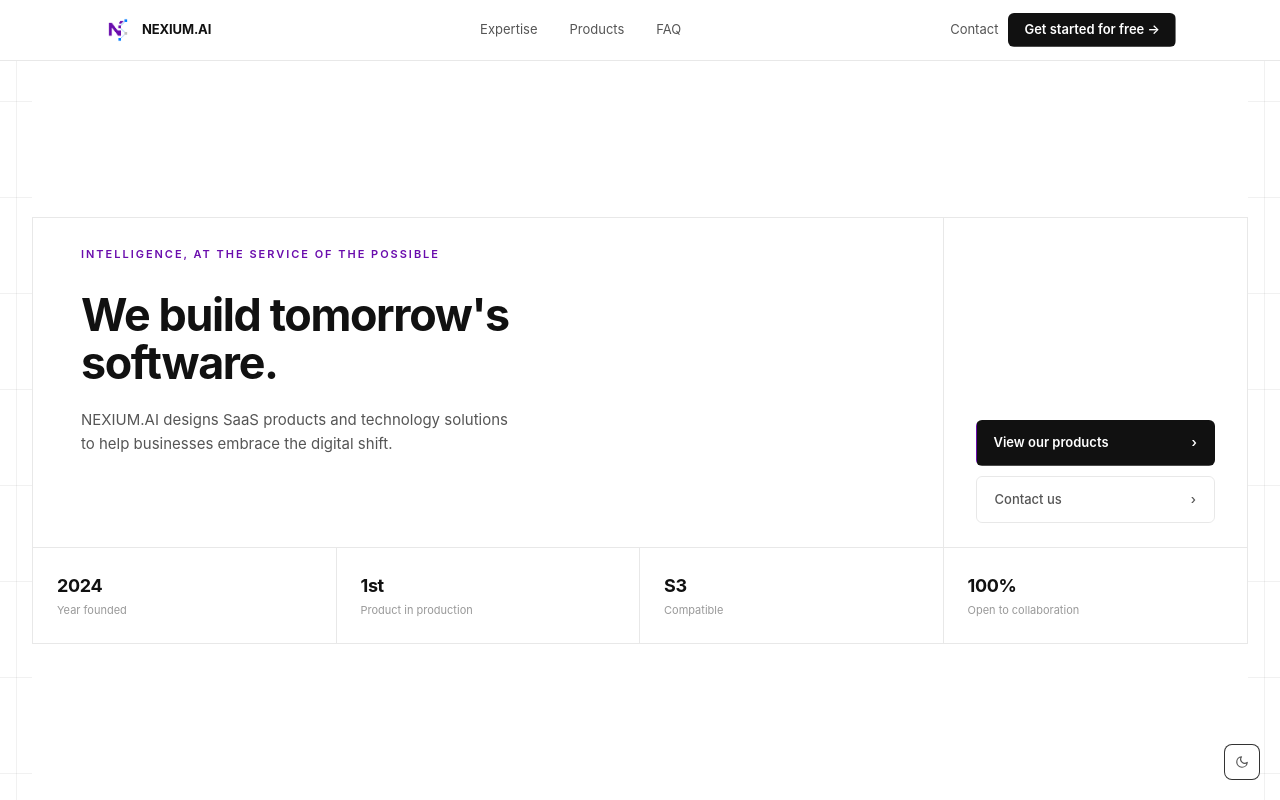
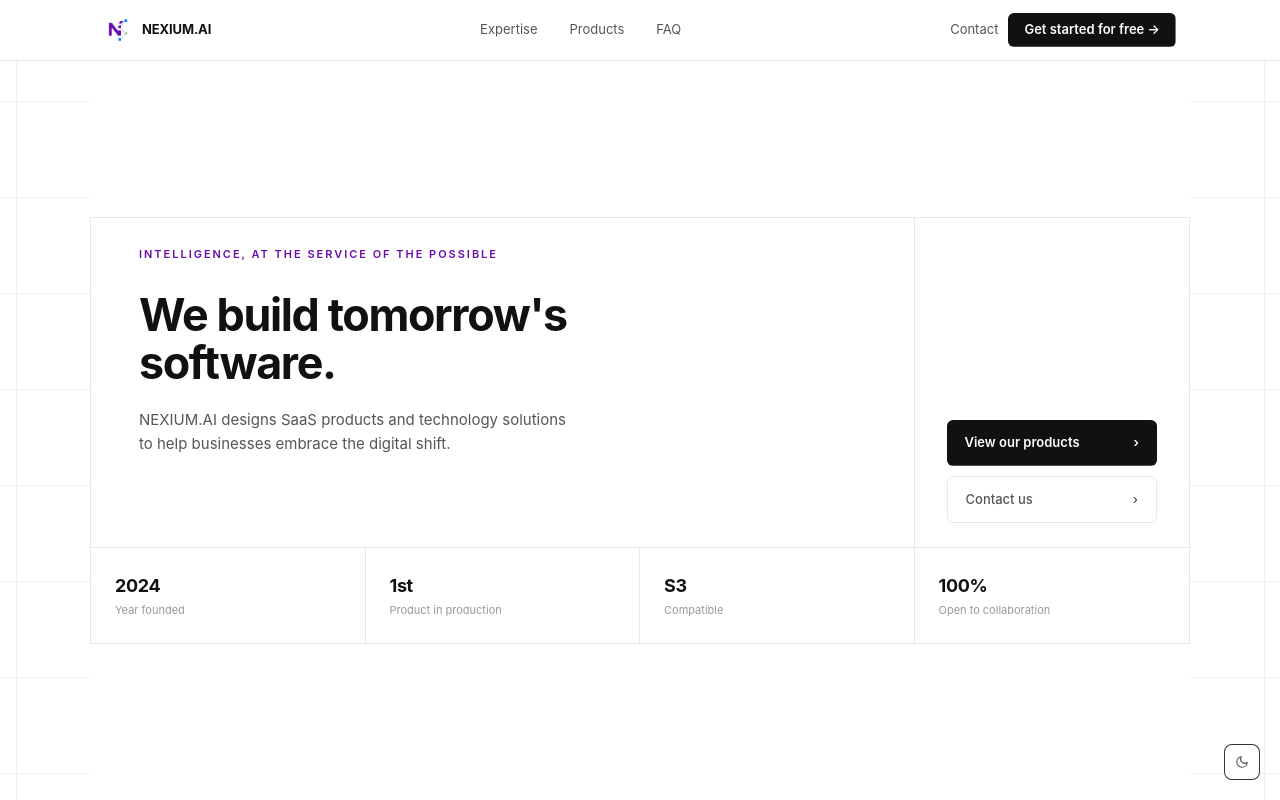
Before and after one commit to ainexium/nexiumai-website, a Next.js app: page / in a window 1280 px wide. Shown: the top 800 px of the page. Built offline with nearby package versions, Linux system fonts and the light colour scheme.

Commit message:
Update responsive

```diff
--- a/app/globals.css
+++ b/app/globals.css
@@ -220,10 +220,17 @@ html[data-theme="light"] {
   .footer-bottom { padding: 16px 20px !important; }
 }
 
-@media (min-width: 768px) and (max-width: 1282px) {
-  .hero-outer { padding: 0 32px !important; }
+@media (min-width: 1152px) and (max-width: 1307px) {
+  .hero-outer {
+    padding-left: calc((100vw - 1100px) / 2) !important;
+    padding-right: calc((100vw - 1100px) / 2) !important;
+  }
   .hero-title { font-size: clamp(1.8rem, 4vw, 2.8rem) !important; }
-  .footer-cta-title { font-size: clamp(1.5rem, 3vw, 2.2rem) !important; }
+}
+
+@media (min-width: 768px) and (max-width: 1151px) {
+  .hero-outer { padding: 0 36px !important; }
+  .hero-title { font-size: clamp(1.6rem, 3.8vw, 2.4rem) !important; }
 }
 
 @media (min-width: 1440px) {
--- a/components/Footer.jsx
+++ b/components/Footer.jsx
@@ -70,7 +70,7 @@ export default function Footer() {
             <p style={{ fontSize: 11, fontWeight: 600, letterSpacing: "0.18em", textTransform: "uppercase", marginBottom: 18, color: "rgba(155,61,255,0.65)" }}>
               {f.cta.eyebrow}
             </p>
-            <h2 className="footer-cta-title" style={{ fontSize: "clamp(1.8rem, 4.5vw, 2.8rem)", fontWeight: 700, color: "#fff", marginBottom: 14, letterSpacing: "-0.03em" }}>
+            <h2 style={{ fontSize: "clamp(1.8rem, 4.5vw, 2.8rem)", fontWeight: 700, color: "#fff", marginBottom: 14, letterSpacing: "-0.03em" }}>
               {f.cta.title}
             </h2>
             <p style={{ fontSize: 14, color: M, maxWidth: 380, marginBottom: 36, lineHeight: 1.6 }}>
```
